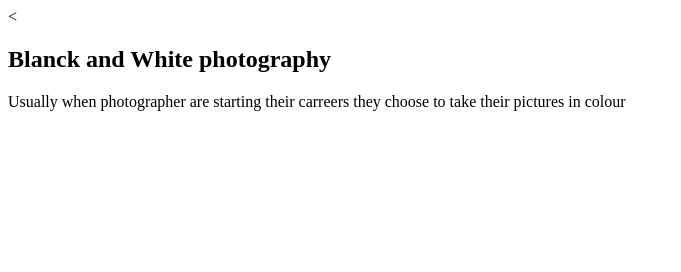
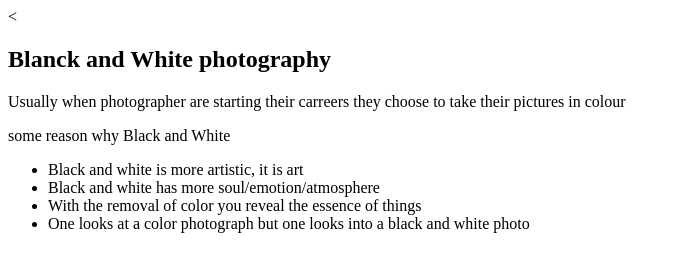
Before and after one commit to Ckmena/coleman_m_mena_c_midterm, a plain HTML site: page index.html in a window 1280 px wide. Shown: the whole page, without its empty margins (0-681 px from the left). Drawn offline with Linux system fonts and the light colour scheme.

Commit message:
more b/w text

```diff
--- a/index.html
+++ b/index.html
@@ -9,5 +9,14 @@
 		<h2>Blanck and White photography</h2>
 		<P>Usually when photographer are starting their carreers they choose to take their pictures in colour  </P>
 	</section>
+	<section>
+		<p> some reason why Black and White</p>
+		<ul>
+			<li>Black and white is more artistic, it is art</li>
+			<li>Black and white has more soul/emotion/atmosphere</li>
+			<li>With the removal of color you reveal the essence of things</li>
+			<li>One looks at a color photograph but one looks into a black and white photo</li>
+		</ul>
+	</section>
 </body>
 </html>
```
